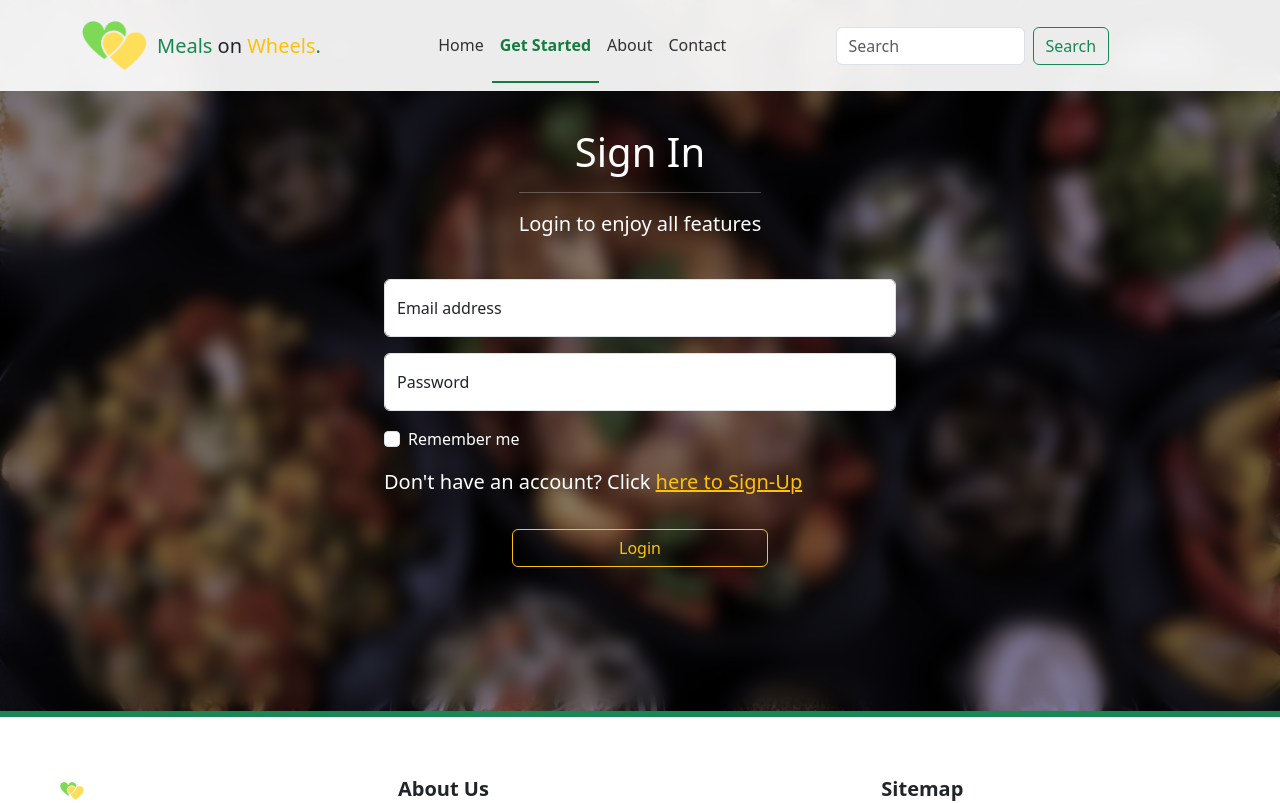
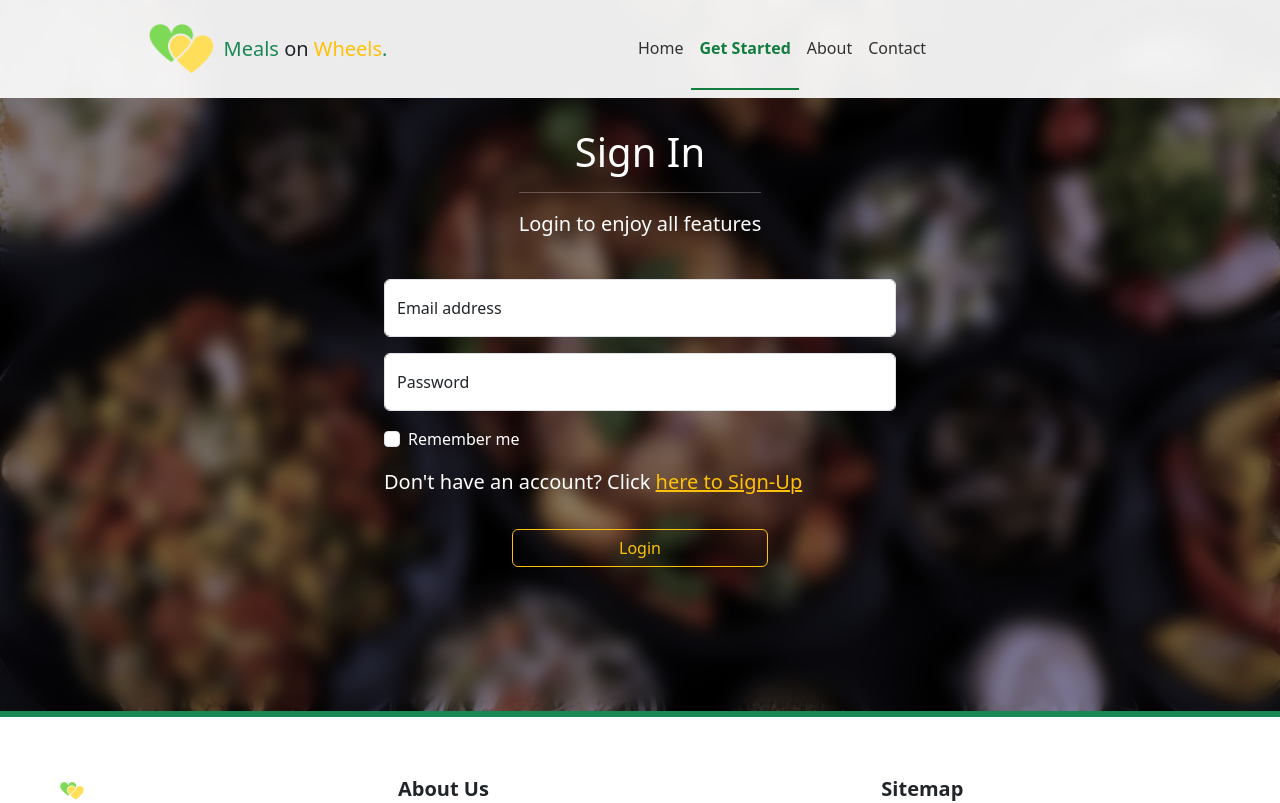
Before and after one commit to Yuda531/Meals-on-Wheels, a React (Create React App) app in the folder Front-End/: page /login in a window 1280 px wide. Shown: the top 803 px of the page. Built offline with nearby package versions, Linux system fonts and the light colour scheme.

Commit message:
deleteSearchBar req kapten agung

```diff
--- a/Front-End/src/components/dashboard-caregiver.jsx
+++ b/Front-End/src/components/dashboard-caregiver.jsx
@@ -1,7 +1,7 @@
 import React from 'react';
 import richie from "../img/richiedriver.png";
 import { CircleFill } from 'react-bootstrap-icons';
-import { useState } from 'react';
+import { useState, useEffect } from 'react';
 import Button from 'react-bootstrap/Button';
 import Modal from 'react-bootstrap/Modal';
 
@@ -11,13 +11,26 @@ function CaregiverDashboard() {
   const handleClose = () => setShow(false);
   const handleShow = () => setShow(true);
 
+  let User = sessionStorage.getItem("user");
+    User = JSON.parse(User);
+
+    const [userEmail, setUserEmail] = useState(null);
+
+    useEffect(() => {
+      const user = sessionStorage.getItem("user");
+      if (user) {
+        const parsedUser = JSON.parse(user);
+        setUserEmail(parsedUser.email);
+      }
+    }, []);
+
   return (
 
 
     <div className="body">
       <div className="backblur">
         <h1 className="display-5 text-white">
-          Welcome, Driver!
+          Welcome, {userEmail ? userEmail : "Driver"}!
         </h1>
         <hr className="border-white" />
         <div className="col-12 d-flex">
--- a/Front-End/src/components/header.jsx
+++ b/Front-End/src/components/header.jsx
@@ -40,11 +40,11 @@ const StickyHeader = ( {activePage} ) => {
 
   return (
     <header className="fixed-top">
-      <Navbar className='navbar-custom' collapseOnSelect expand="lg" bg="light" variant="light">
-      <Container>
-        <Navbar.Brand className='col-3' href="/">
+      <Navbar className='navbar-custom ' collapseOnSelect expand="lg" bg="light" variant="light">
+      <Container className='col-12 d-flex'>
+        <Navbar.Brand className='col-4 me-5' href="/">
 
-          <div className="d-flex">
+          <div className="d-flex justify-content-center">
           <img style={{ height: "50px", width: "65px", marginRight: "10px" }} src={img} alt="logo" />
           <p className="lead text-success my-auto">Meals <span className="lead text-dark"> on </span> <span className="text-warning">Wheels</span>.</p>
 
@@ -53,7 +53,8 @@ const StickyHeader = ( {activePage} ) => {
         </Navbar.Brand>
         <Navbar.Toggle aria-controls="responsive-navbar-nav" />
         <Navbar.Collapse id="responsive-navbar-nav">
-          <Nav className="col-6 d-flex justify-content-center">
+          <Nav className="col-8 d-flex ms-5 justify-content-center">
+
             <NavLink exact to="/" className={`nav-link ${activePage === 'home' ? 'active' : ''}`}>Home</NavLink>
 
             {!User && (
@@ -73,18 +74,11 @@ const StickyHeader = ( {activePage} ) => {
             </NavDropdown>
               )}
 
+
           </Nav>
 
 
-          <Form className="d-flex col-4 ms-5">
-            <Form.Control
-              type="search"
-              placeholder="Search"
-              className="me-2"
-              aria-label="Search"
-            />
-            <Button variant="outline-success">Search</Button>
-          </Form>
+
         </Navbar.Collapse>
       </Container>
     </Navbar>
--- a/Front-End/src/components/landingNoLogin.jsx
+++ b/Front-End/src/components/landingNoLogin.jsx
@@ -43,8 +43,8 @@ function LandingNoLogin(){
                             )}
                             {User && (
                                 <div className="col-6 p-4 text-white aboutt">
-                                    <h1 className="display-1 text-warning">
-                                    Welcome!
+                                    <h1 className="display-5 text-white">
+                                    <span className="text-warning">Welcome</span> to <span className="text-success">MOW</span>!
                                     </h1>
                                     <h1 style={{'fontSize':"30px"}} className="lead">
                                     {userEmail ? userEmail : "Guest"}
```
